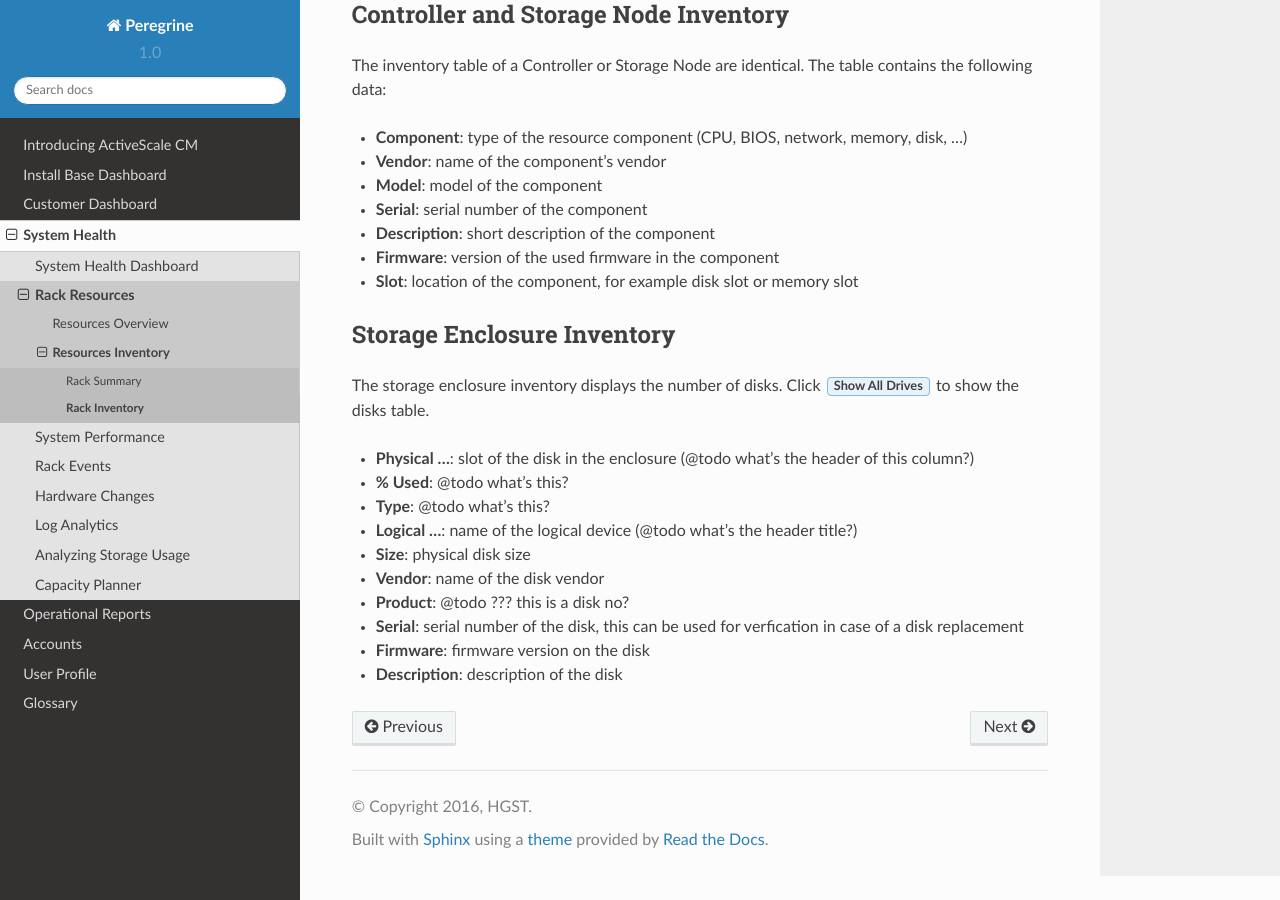
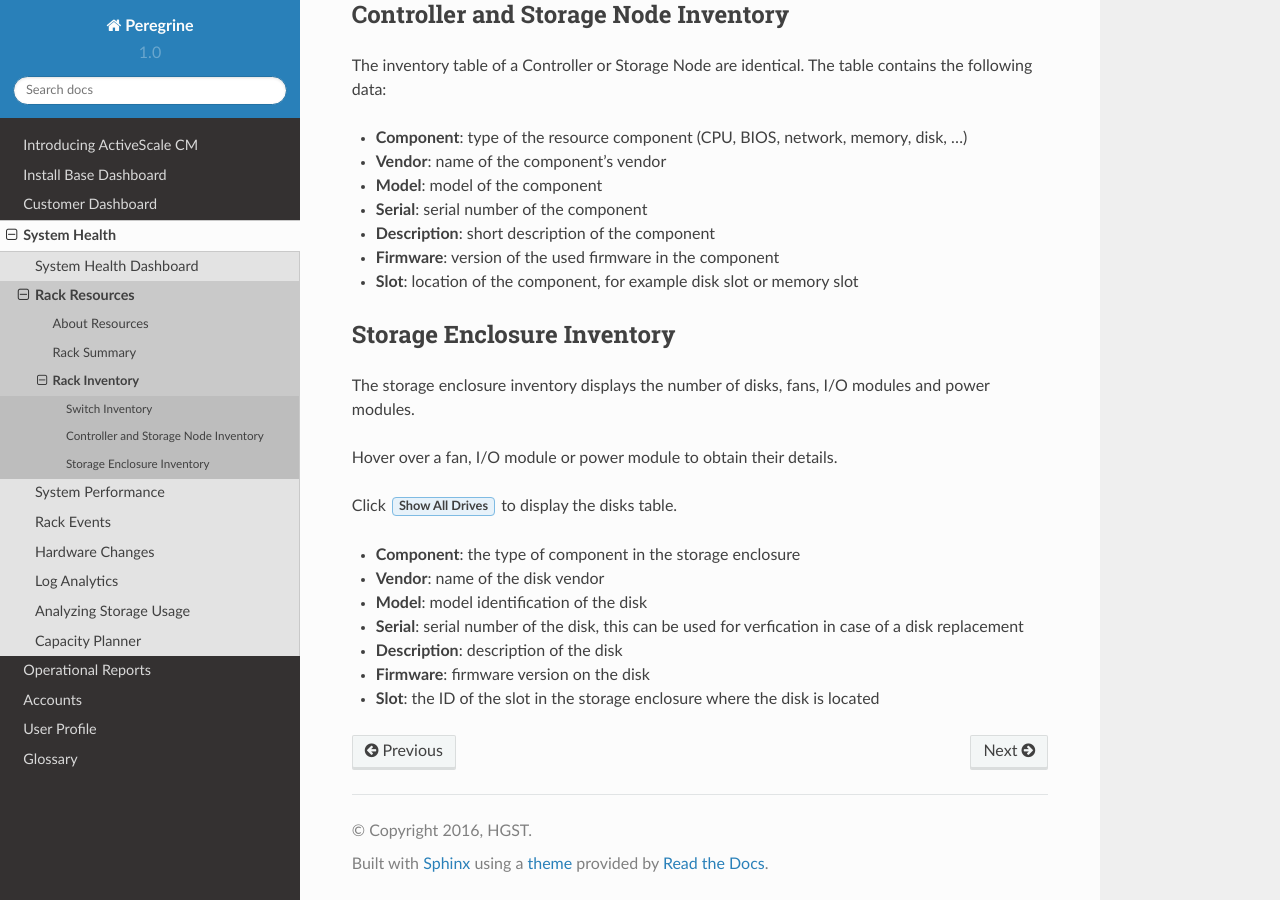
Before and after one commit to tdewolf/peregrine, a Sphinx documentation site: the page built from source/system_health/syshealth_resources/rack_inventory.rst, in a window 1280 px wide and 900 px high, scrolled down 651 px. Built offline with Sphinx 7.4.7 and the Read the Docs theme 2.0.0, drawn with Linux system fonts in a browser that asks for light colours.

Commit message:
rename some files, add navigation, add resources documentation, add screenshots

```diff
--- a/source/introduction/introduction.rst
+++ b/source/introduction/introduction.rst
@@ -9,3 +9,4 @@ Introducing |prod|
    ui_components.rst
    searching_in_peregrine.rst
    filtering_data.rst
+   navigation.rst
--- a/source/system_health/syshealth_resources/resources_inventory/rack_inventory.rst
+++ b/source/system_health/syshealth_resources/rack_inventory.rst
@@ -50,16 +50,16 @@ The inventory table of a Controller or Storage Node are identical. The table con
 Storage Enclosure Inventory
 ---------------------------
 
-The storage enclosure inventory displays the number of disks. Click :guilabel:`Show All Drives` to show
-the disks table.
+The storage enclosure inventory displays the number of disks, fans, I/O modules and power modules.
 
-* **Physical ...**: slot of the disk in the enclosure (@todo what's the header of this column?)
-* **% Used**: @todo what's this?
-* **Type**: @todo what's this?
-* **Logical ...**: name of the logical device (@todo what's the header title?)
-* **Size**: physical disk size
+Hover over a fan, I/O module or power module to obtain their details.
+
+Click :guilabel:`Show All Drives` to display the disks table.
+
+* **Component**: the type of component in the storage enclosure
 * **Vendor**: name of the disk vendor
-* **Product**: @todo ??? this is a disk no?
+* **Model**: model identification of the disk
 * **Serial**: serial number of the disk, this can be used for verfication in case of a disk replacement
+* **Description**: description of the disk
 * **Firmware**: firmware version on the disk
-* **Description**: description of the disk
+* **Slot**: the ID of the slot in the storage enclosure where the disk is located
--- a/source/system_health/syshealth_resources/resources_inventory/rack_summary.rst
+++ b/source/system_health/syshealth_resources/rack_summary.rst
@@ -33,10 +33,10 @@ Controller and Storage Node
 
 The summary of a Controller Node (CNx) or Storage Node (SNx)  displays the following information:
 
+* **Bios**: name of the BIOS software
 * **IP Address**: list of IP addresseses of the node
+* **Motherboard**: name and type of the motherboard
 * **Cpu**: model of CPU in the Controller
-* **Motherboard**: name and type of the motherboard
-* **Bios**: name of the BIOS software
 * **Memory**: type of RAM
 * **Network**: name and type of network interfaces
 
```
Also changed, not shown: source/introduction/navigation.rst (added, +19 -0 lines), source/system_health/syshealth_resources/resources_general_info.rst (added, +18 -0 lines), source/system_health/syshealth_resources/resources_inventory/resources_inventory.rst (deleted, +0 -17 lines), source/system_health/syshealth_resources/resources_overview.rst (deleted, +0 -29 lines), source/system_health/syshealth_resources/syshealth_resources.rst (+3 -8 lines), source/_static/breadcrumb.png (added), source/_static/select_rack.png (added), 1 other file.
